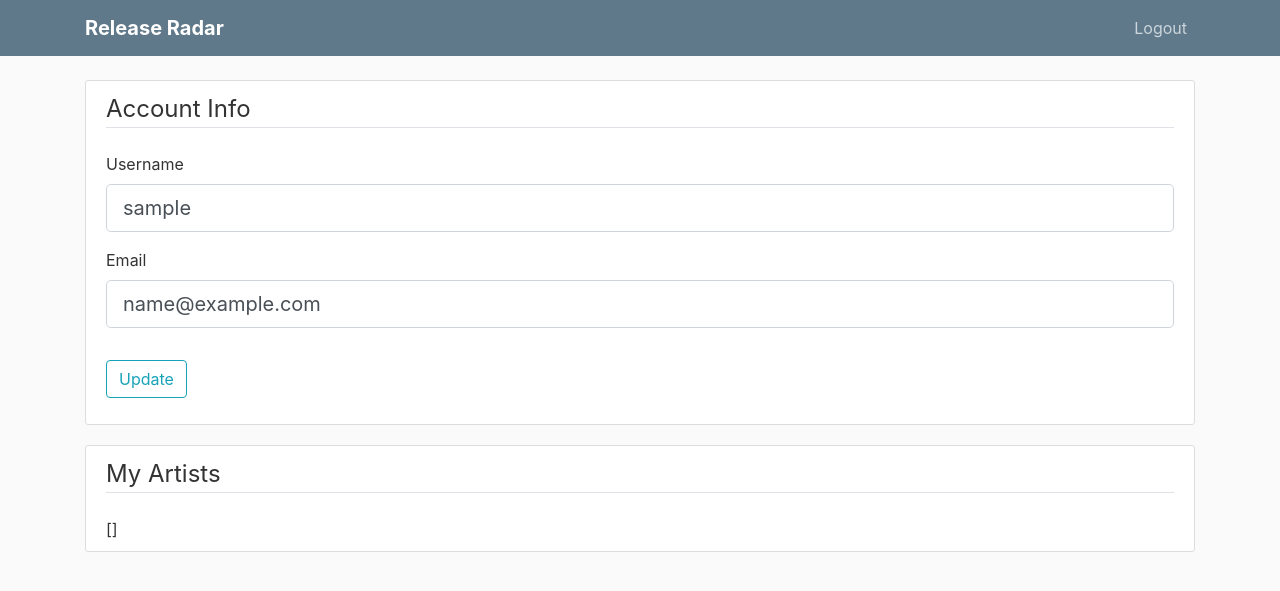
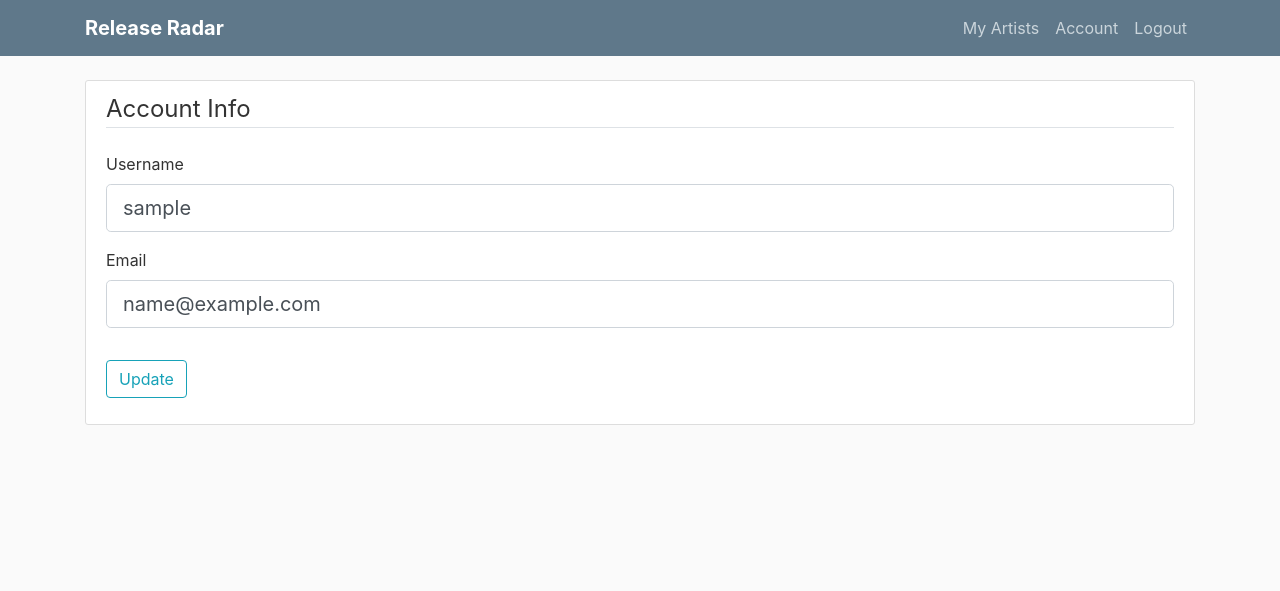
Before and after one commit to infraredgirl/release-radar, a Flask app: page /account in a window 1280 px wide. Shown: the top 591 px of the page. Run offline with Flask 2, Linux system fonts and the light colour scheme; the visitor is signed in with stand-in values (Sample User, id 1); data comes from the database, SQL or seed files in the repository; data that the repository does not hold is empty; some libraries are stand-ins or nearby versions.

Commit message:
Split artists view into a separate page

```diff
--- a/releaseradar/main/routes.py
+++ b/releaseradar/main/routes.py
@@ -7,5 +7,5 @@
 @main.route("/")
 def home():
     if flask_login.current_user.is_authenticated:
-        return flask.redirect(flask.url_for('users.account'))
+        return flask.redirect(flask.url_for('users.artists'))
     return flask.render_template('home.html')
--- a/releaseradar/templates/account.html
+++ b/releaseradar/templates/account.html
@@ -37,8 +37,4 @@
     </div>
   </form>
 </div>
-<div class="content-section">
-  <legend class="border-bottom mb-4">My Artists</legend>
-  {{ artists }}
-</div>
 {% endblock content %}
--- a/releaseradar/templates/base.html
+++ b/releaseradar/templates/base.html
@@ -22,6 +22,8 @@
         </div>
         <div class="navbar-nav">
           {% if current_user.is_authenticated %}
+          <a class="nav-item nav-link" href="{{ url_for('users.artists') }}">My Artists</a>
+          <a class="nav-item nav-link" href="{{ url_for('users.account') }}">Account</a>
           <a class="nav-item nav-link" href="{{ url_for('users.logout') }}">Logout</a>
           {% else %}
           <a class="nav-item nav-link" href="{{ url_for('users.login') }}">Login</a>
--- a/releaseradar/users/routes.py
+++ b/releaseradar/users/routes.py
@@ -61,8 +61,14 @@
     elif flask.request.method == 'GET':
         form.username.data = flask_login.current_user.username
         form.email.data = flask_login.current_user.email
-        artists = flask_login.current_user.artists
-    return flask.render_template('account.html', form=form, artists=artists)
+    return flask.render_template('account.html', form=form)
+
+
+@users.route("/artists")
+@flask_login.login_required
+def artists():
+    artists = flask_login.current_user.artists
+    return flask.render_template('artists.html', artists=artists)
 
 
 @users.route("/reset_password", methods=['GET', 'POST'])
```
Also changed, not shown: releaseradar/templates/artists.html (added, +9 -0 lines).
